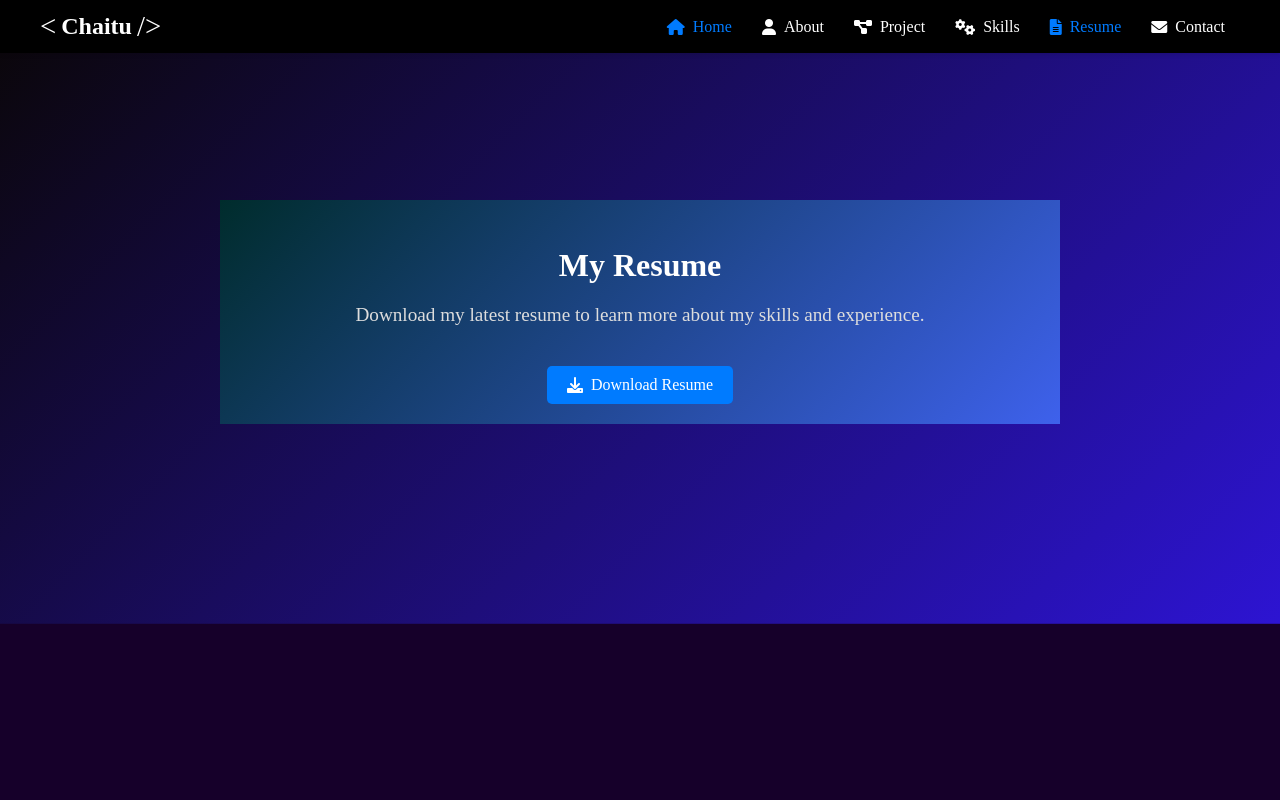
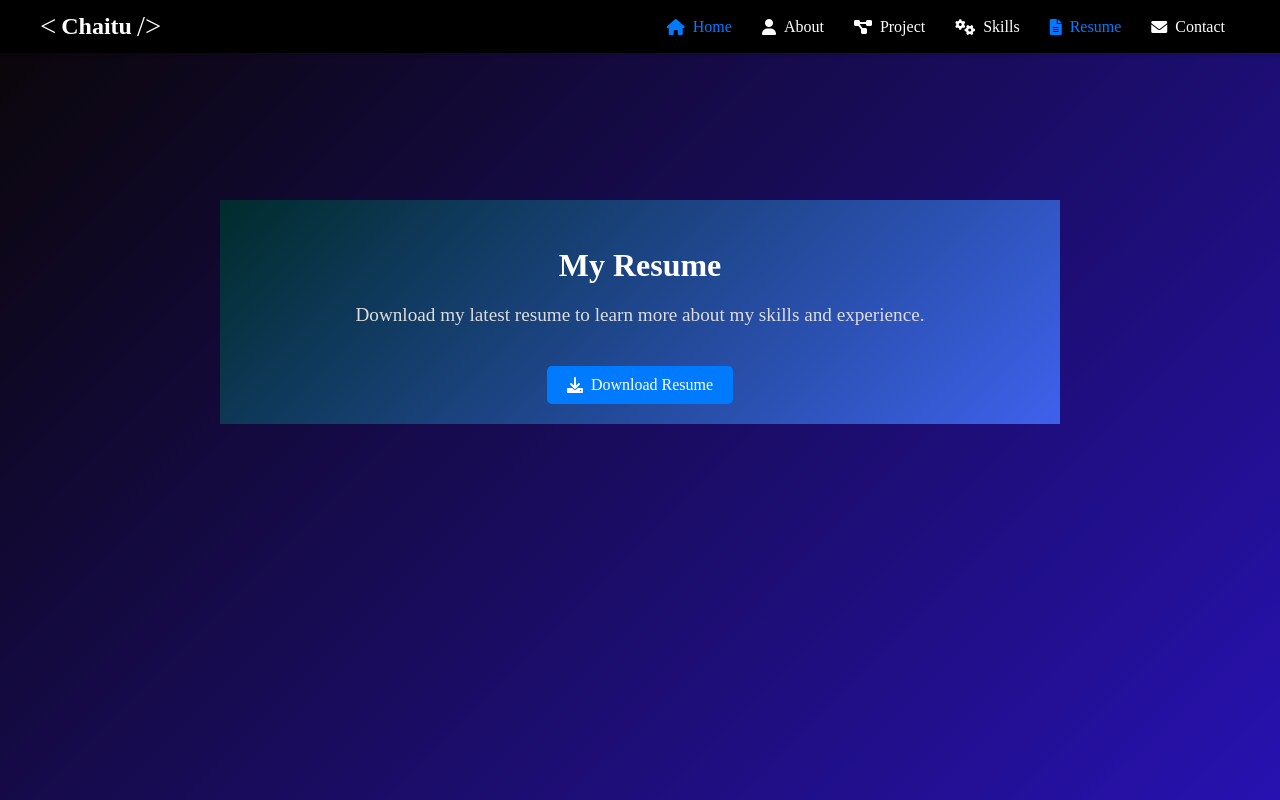
Before and after one commit to Chaitanyakunchala/ANGULAR-PORTFOLIO, an Angular app: page /resume in a window 1280 px wide. Shown: the top 800 px of the page. Built offline with nearby package versions, Linux system fonts and the light colour scheme.

Commit message:
increased resume height

```diff
--- a/src/app/resume/resume.component.css
+++ b/src/app/resume/resume.component.css
@@ -6,7 +6,7 @@
   background-position: center;
   background-repeat: no-repeat;
   color: #fff;
-  height
+  height: 100vh;
 }
 
 .resume .container {
```
